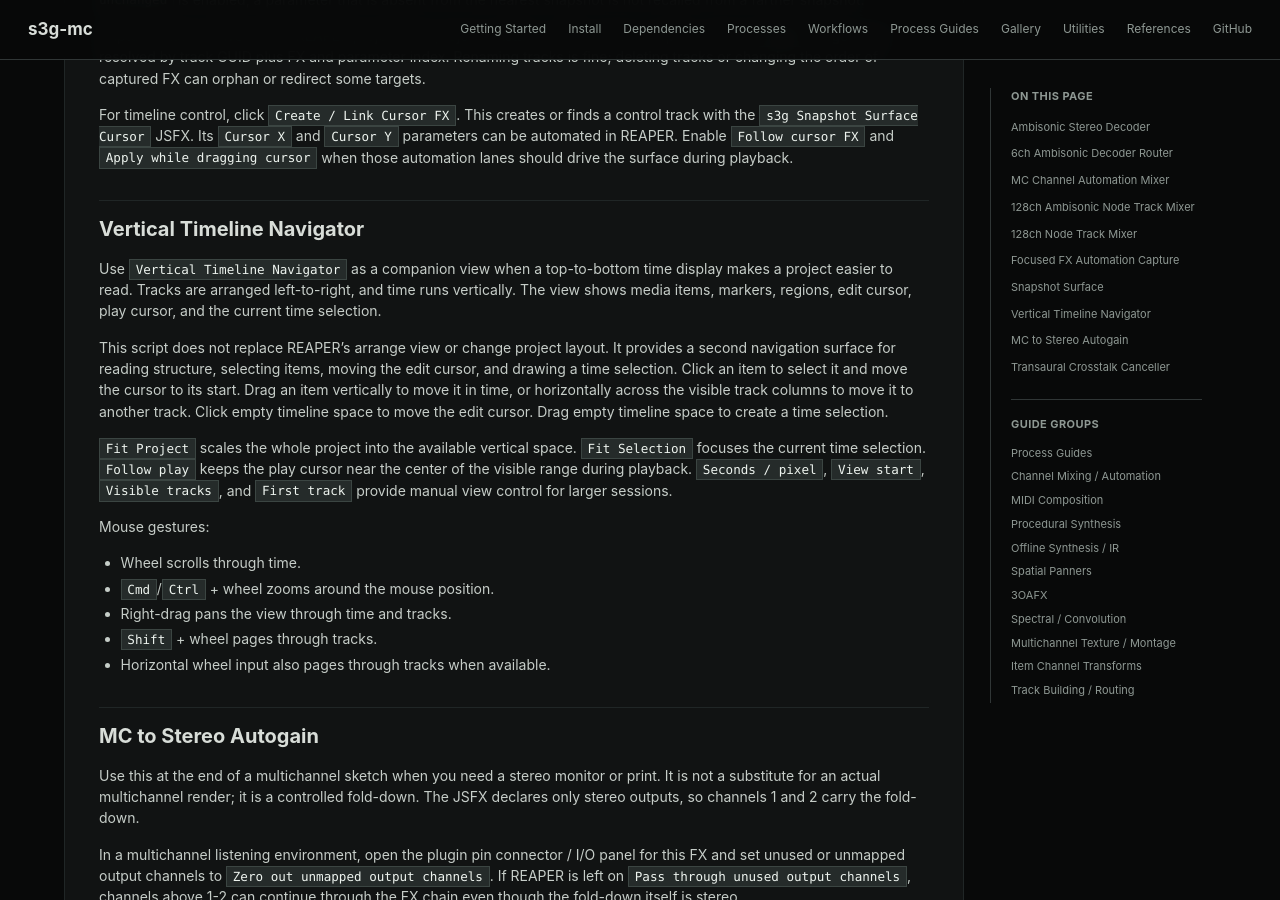
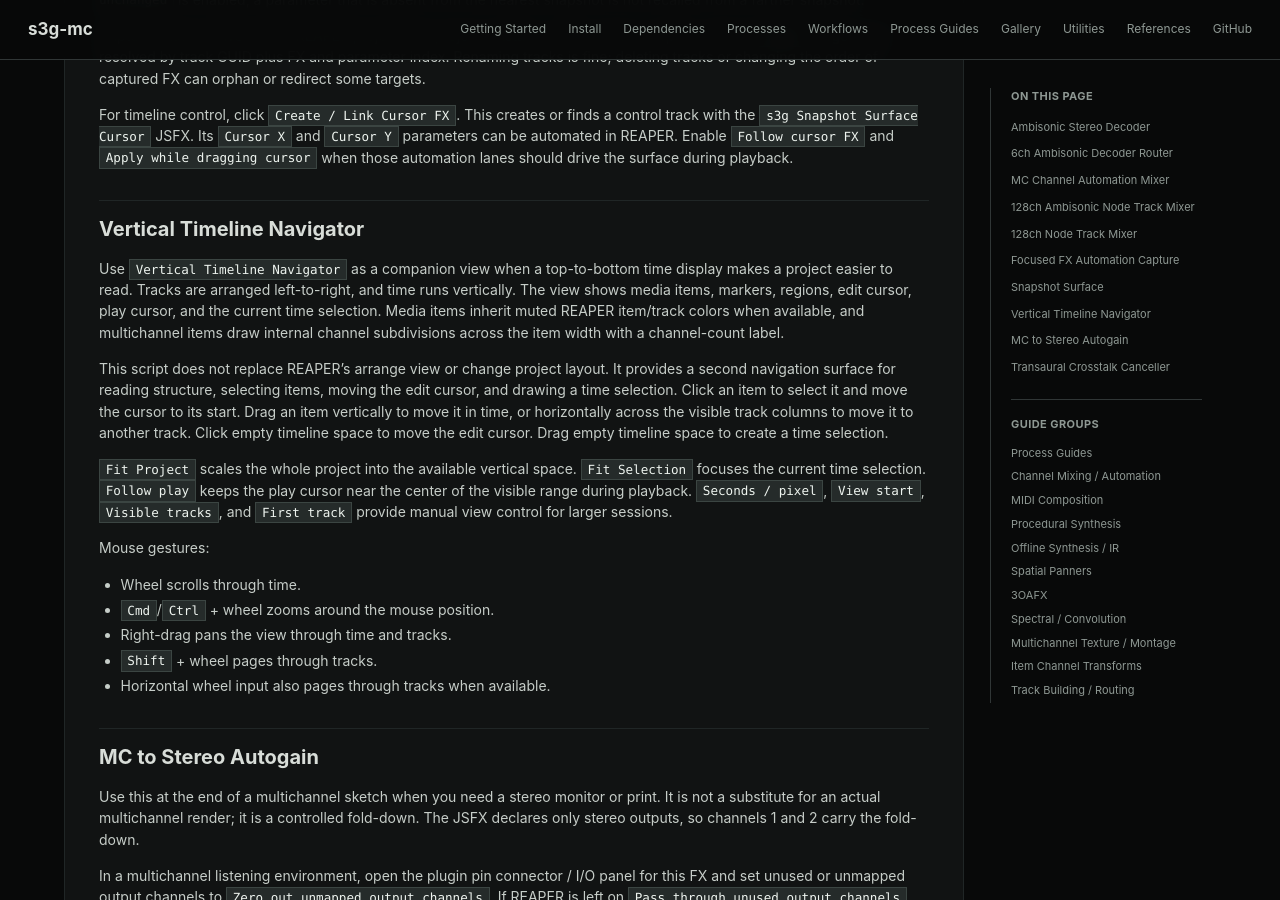
Before and after one commit to s3g/s3g-mc, a Jekyll site: the page built from docs/process-guides-channel-mixing.md, in a window 1280 px wide and 900 px high, scrolled down 4678 px. Built offline with Jekyll 4.4.1, drawn with Linux system fonts in a browser that asks for light colours.

Commit message:
vert nav

```diff
--- a/docs/process-guides-channel-mixing.md
+++ b/docs/process-guides-channel-mixing.md
@@ -323,7 +323,9 @@ surface during playback.
 Use `Vertical Timeline Navigator` as a companion view when a top-to-bottom time
 display makes a project easier to read. Tracks are arranged left-to-right, and
 time runs vertically. The view shows media items, markers, regions, edit cursor,
-play cursor, and the current time selection.
+play cursor, and the current time selection. Media items inherit muted REAPER
+item/track colors when available, and multichannel items draw internal channel
+subdivisions across the item width with a channel-count label.
 
 This script does not replace REAPER's arrange view or change project layout. It
 provides a second navigation surface for reading structure, selecting items,
```
Also changed, not shown: 1 other file.
